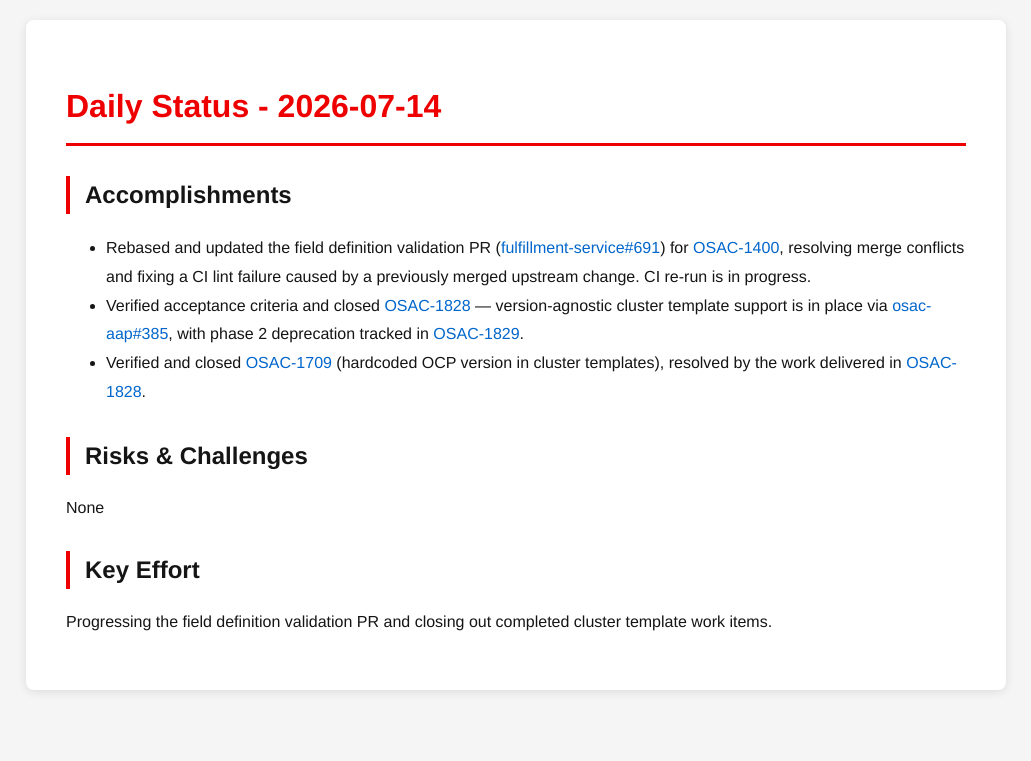
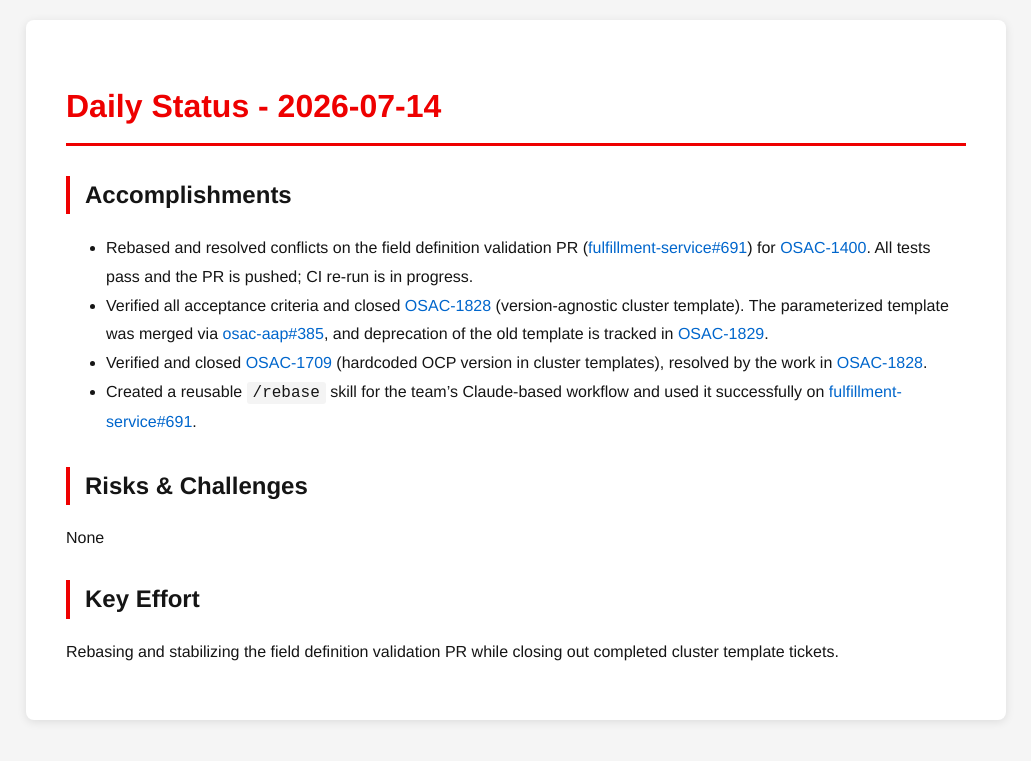
Before and after one commit to tzvatot/daily-status, a Jekyll site: the page built from 2026-07-14.md, in a window 1280 px wide. Shown: the top 761 px of the page, without its empty margins (124-1155 px from the left). Built offline with Jekyll 4.4.1, drawn with Linux system fonts in a browser that asks for light colours.

Commit message:
Daily status update - 2026-07-14

```diff
--- a/2026-07-14.md
+++ b/2026-07-14.md
@@ -7,12 +7,13 @@
 # Daily Status - 2026-07-14
 
 ## Accomplishments
-- Rebased and updated the field definition validation PR ([fulfillment-service#691](https://github.com/osac-project/fulfillment-service/pull/691)) for [OSAC-1400](https://redhat.atlassian.net/browse/OSAC-1400), resolving merge conflicts and fixing a CI lint failure caused by a previously merged upstream change. CI re-run is in progress.
-- Verified acceptance criteria and closed [OSAC-1828](https://redhat.atlassian.net/browse/OSAC-1828) — version-agnostic cluster template support is in place via [osac-aap#385](https://github.com/osac-project/osac-aap/pull/385), with phase 2 deprecation tracked in [OSAC-1829](https://redhat.atlassian.net/browse/OSAC-1829).
-- Verified and closed [OSAC-1709](https://redhat.atlassian.net/browse/OSAC-1709) (hardcoded OCP version in cluster templates), resolved by the work delivered in [OSAC-1828](https://redhat.atlassian.net/browse/OSAC-1828).
+- Rebased and resolved conflicts on the field definition validation PR ([fulfillment-service#691](https://github.com/osac-project/fulfillment-service/pull/691)) for [OSAC-1400](https://redhat.atlassian.net/browse/OSAC-1400). All tests pass and the PR is pushed; CI re-run is in progress.
+- Verified all acceptance criteria and closed [OSAC-1828](https://redhat.atlassian.net/browse/OSAC-1828) (version-agnostic cluster template). The parameterized template was merged via [osac-aap#385](https://github.com/osac-project/osac-aap/pull/385), and deprecation of the old template is tracked in [OSAC-1829](https://redhat.atlassian.net/browse/OSAC-1829).
+- Verified and closed [OSAC-1709](https://redhat.atlassian.net/browse/OSAC-1709) (hardcoded OCP version in cluster templates), resolved by the work in [OSAC-1828](https://redhat.atlassian.net/browse/OSAC-1828).
+- Created a reusable `/rebase` skill for the team's Claude-based workflow and used it successfully on [fulfillment-service#691](https://github.com/osac-project/fulfillment-service/pull/691).
 
 ## Risks & Challenges
 None
 
 ## Key Effort
-Progressing the field definition validation PR and closing out completed cluster template work items.
+Rebasing and stabilizing the field definition validation PR while closing out completed cluster template tickets.
```
